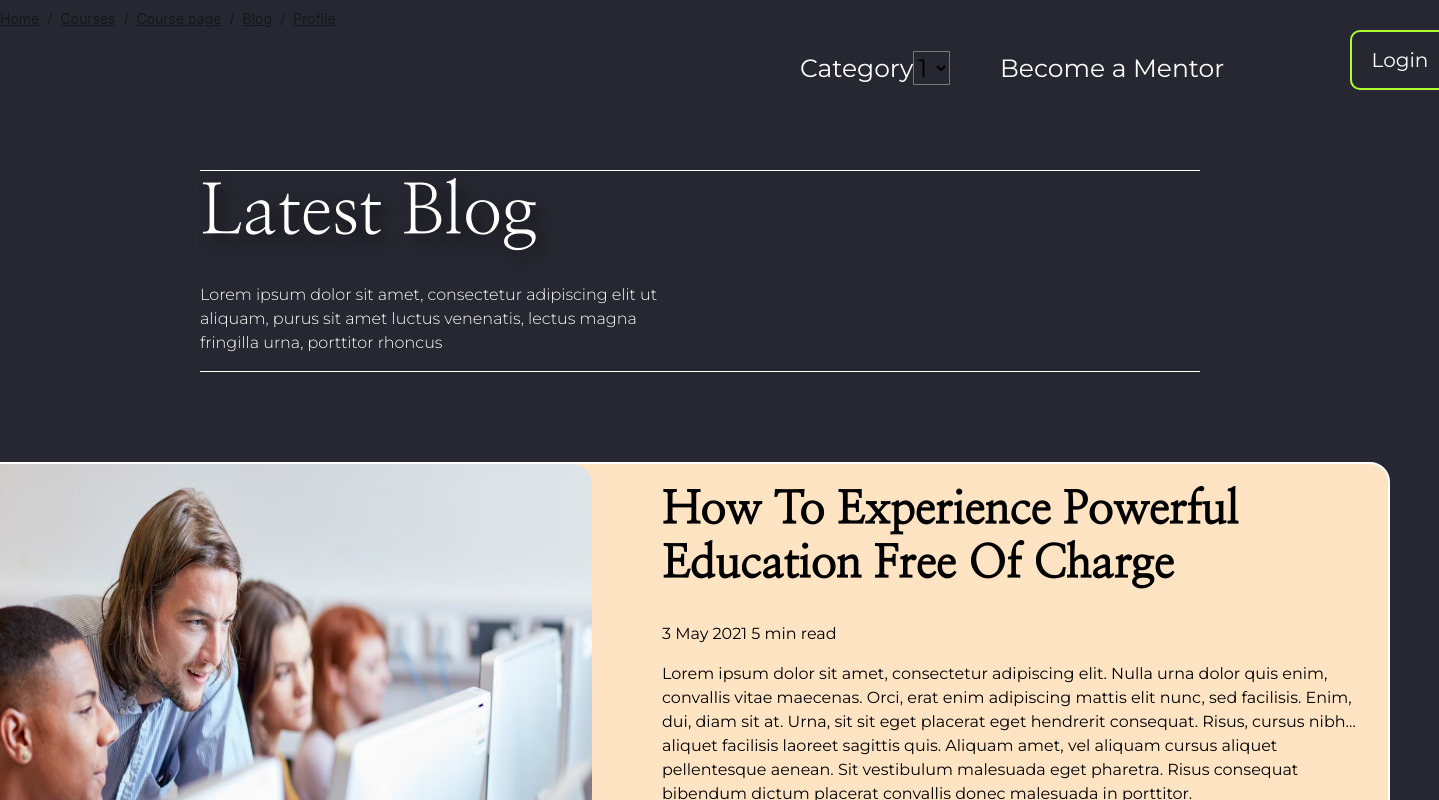
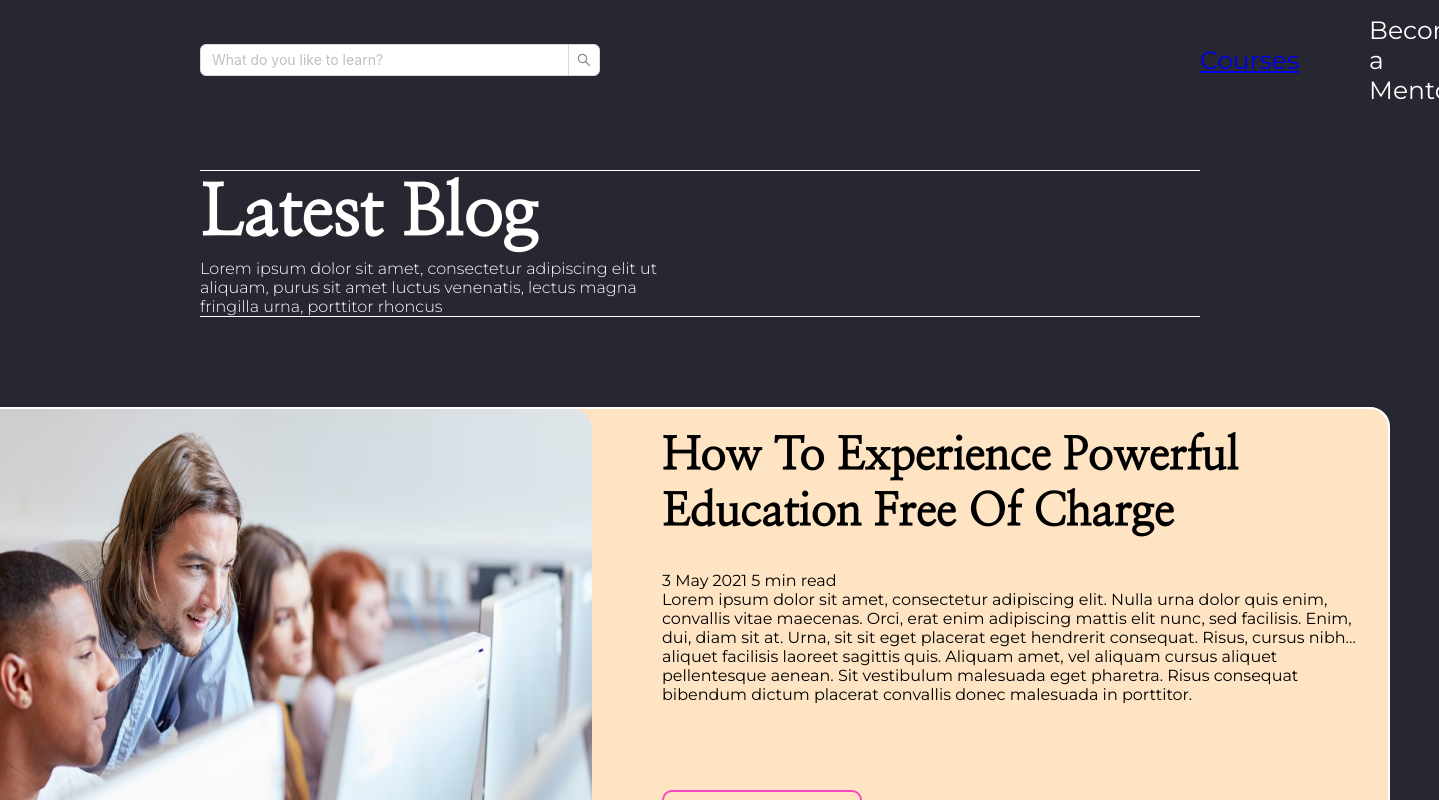
Before and after one commit to diyoran/final, a React (Create React App) app: page /blog in a window 1280 px wide. Shown: the top 800 px of the page, 1439 px wide, since content can reach past the window. Built offline with nearby package versions, Linux system fonts and the light colour scheme; a web font is replaced by a local one.

Commit message:
header was fixed new link added a lot of work

```diff
--- a/public/index.html
+++ b/public/index.html
@@ -5,11 +5,6 @@
   <meta charset="utf-8" />
   <meta name="viewport" content="width=device-width, initial-scale=1" />
   <meta name="description" content="Web site created using create-react-app" />
-  <script src="https://cdn.jsdelivr.net/npm/bootstrap@5.3.3/dist/js/bootstrap.bundle.min.js"
-    integrity="sha384-YvpcrYf0tY3lHB60NNkmXc5s9fDVZLESaAA55NDzOxhy9GkcIdslK1eN7N6jIeHz"
-    crossorigin="anonymous"></script>
-  <link rel="stylesheet" href="https://cdn.jsdelivr.net/npm/bootstrap@5.3.2/dist/css/bootstrap.min.css"
-    integrity="sha384-T3c6CoIi6uLrA9TneNEoa7RxnatzjcDSCmG1MXxSR1GAsXEV/Dwwykc2MPK8M2HN" crossorigin="anonymous" />
   <title>React App</title>
 </head>
 
--- a/src/App.css
+++ b/src/App.css
@@ -52,6 +52,11 @@
     text-decoration: underline;
   }
 
+  a:visited{
+    color: white;
+    text-decoration: none;
+  }
+
   h1{
     width: 100%;
     font-size: 50px;
--- a/src/index.scss
+++ b/src/index.scss
@@ -17,90 +17,42 @@
     position: fixed;
     font-size: 25px;
     font-weight: 400;
-    display: inline;
+    display: flex;
+    align-items: center;
     z-index: 3;
-  }
+    justify-content: space-between;
+    gap: 600px;
 
-  .title {
-    text-align: left;
-    font-size: 50px;
-    text-shadow: .1em .1em .2em rgba(0, 0, 0, 0.6);
-    padding-bottom: 20px;
-    font-family: "Nanum Myeongjo", serif;
-  }
+    &__input{
+      padding-left: 200px;
+    }
 
 
-  .searchbar {
-    width: 25%;
-    background: local;
-    border: 2px solid white;
-    height: 50px;
-    color: white;
-    font-size: 22px;
-    font-weight: 300;
-    border-radius: 5px;
-    position: absolute;
-    top: 40px;
-    left: 230px;
-  }
-
-  .options {
-    position: absolute;
-    top: 50px;
-    left: 800px;
-
-  }
-
-  #select {
-    background: local;
+    &__left {
+      align-items: center;
+      width: 80%;
+      // justify-content: end;
+      display: flex;
+      flex-direction: row;
+      gap: 70px;
+    }
   }
 
   .mentor {
     text-decoration: none;
     color: white;
-    position: absolute;
-    top: 50px;
-    left: 1000px;
-
   }
-
-
-
-
-
 
   /* BUTTONS START  */
 
 
-
-
-
-
-  .buttons button {
-    width: 100px;
-    height: 60px;
-    border-radius: 10px;
-    font-size: 20px;
-    font-weight: 400;
-    color: white;
-    background: local;
-    border: 2px solid greenyellow;
-    position: absolute;
-    top: 30px;
-    left: 1350px;
+  .login {
+    color: greenyellow;
     display: block;
-
   }
 
   .buttons button:hover {
     background-color: rgb(73, 61, 77);
-  }
-
-  button.singup {
-    background: local;
-    border: 2px solid rgb(250, 70, 190);
-    color: white;
-    margin-left: 170px;
   }
 
   #logout-btn {
@@ -120,14 +72,14 @@
     display: none;
     border: 2px solid greenyellow;
     padding-left: 20px;
+
+    img {
+      width: 50px;
+
+    }
   }
 
-  #profile-btn img {
-    width: 50px;
-
-  }
-
-  .modal{
+  .modal {
     width: 500px;
     height: 500px;
     background-color: aqua;
@@ -156,9 +108,10 @@
     }
 
     ul {
+      width: 900px;
       display: flex;
       flex-direction: row;
-      justify-content: space-evenly;
+      justify-content: space-between;
       align-items: end;
       padding-top: 50px;
     }
@@ -192,6 +145,7 @@
   }
 
   .banner {
+    width: 1750px;
     display: flex;
     flex-direction: row;
     margin: 0px 60px;
@@ -201,7 +155,7 @@
     background-size: cover;
     color: black;
     // width: 1800px;
-    height: 750px;
+    height: 650px;
     position: relative;
     top: 180px;
   }
@@ -238,23 +192,24 @@
   }
 
   .footer-articles {
-    width: 1000px;
+    width: 800px;
     height: 300px;
     display: flex;
     flex-direction: row;
     margin-top: 50px;
-    gap: 80px;
+    gap: 30px;
 
   }
 
-  .footer-articles li {
+  .footer-articles a {
     width: 200px;
     padding-top: 15px;
-    cursor: pointer;
+    flex-direction: column;
   }
 
   .footer-articles ul h3 {
     text-decoration: underline;
+    width: 300px;
   }
 
   .cards {
@@ -337,7 +292,7 @@
   .counter {
     color: rgb(255, 255, 255);
     width: 1800px;
-    margin: 150px 0 0;
+    margin: 150px 0 150px;
     display: flex;
     justify-content: center;
 
@@ -376,6 +331,7 @@
   }
 
   .table {
+    height: 500px;
     width: 1400px;
     margin: 50px 150px;
     display: flex;
@@ -384,11 +340,11 @@
 
     &__img {
       width: 500px;
+      height: 400px;
     }
 
     &__title {
       font-size: 50px;
-      padding-bottom: 20px;
     }
 
     &__text {
@@ -456,6 +412,7 @@
 
     .title {
       font-size: 70px;
+      font-family: "Nanum Myeongjo", serif;
     }
 
     p {
@@ -928,12 +885,12 @@
 
   }
 
-  .profile--list--breadcrumb{
+  .profile--list--breadcrumb {
     margin-left: 500px;
     text-align: center;
     width: 500px;
   }
 
-  .course-page-blog{
+  .course-page-blog {
     margin-left: 200px;
   }
--- a/src/layout/footer.js
+++ b/src/layout/footer.js
@@ -16,22 +16,22 @@ export default function Footer() {
                 <div className='footer-articles'>
                     <ul>
                         <h3>About</h3>
-                        <li>About us</li>
-                        <li>Courses</li>
-                        <li>Mentor</li>
-                        <li>Contact us</li>
+                        <a>About us</a>
+                        <a>Courses</a>
+                        <a>Mentor</a>
+                        <a>Contact us</a>
                     </ul>
                     <ul>
                         <h3>Support</h3>
-                        <li>Careers</li>
-                        <li>Help & Support</li>
-                        <li>Blog</li>
+                        <a>Careers</a>
+                        <a>Help & Support</a>
+                        <a>Blog</a>
                     </ul>
                     <ul>
                         <h3>Company</h3>
-                        <li>Privacy Policy</li>
-                        <li>Terms and Condition</li>
-                        <li>Code of Conduct</li>
+                        <a>Privacy Policy</a>
+                        <a>Terms and Condition</a>
+                        <a>Code of Conduct</a>
 
                     </ul>
                 </div>
--- a/src/layout/header.js
+++ b/src/layout/header.js
@@ -3,15 +3,32 @@ import profile from '../img/icons/person.svg'
 import BreadCrumb from '../components/BreadCrumb/breadcrumb'
 import { Fragment, useState } from "react";
 import { Modal } from "antd";
+import { Input, Space } from 'antd';
 
 
 export default function Header() {
     const [IsOpenModal, setIsOpenModal] = useState(false)
     const handleClickModal = () => setIsOpenModal(prev => !prev)
 
+    const { Search } = Input;
+    const onSearch = (value, _e, info) => console.log(info?.source, value);
+    const Searchbar = () => (
+        <Space direction="vertical">
+            <Search
+                placeholder="What do you like to learn?"
+                onSearch={onSearch}
+                style={{
+                    width: 400,
+                }}
+            />
+
+        </Space>
+
+    )
+
     return (
         <Fragment>
-            <Modal open={IsOpenModal} style={{backgroundColor:"black"}} title={"Create New Account or Login"} onOk={handleClickModal} onCancel={handleClickModal}>
+            <Modal open={IsOpenModal} style={{ backgroundColor: "black" }} title={"Create New Account or Login"} onOk={handleClickModal} onCancel={handleClickModal}>
 
             </Modal>
 
@@ -19,33 +36,17 @@ export default function Header() {
 
                 <div className='navbar'>
 
-                    <BreadCrumb />
-                    {/* <input type="search" placeholder='Search bar' className='searchbar' /> */}
-
-                    <div className='options'>
-                        <label htmlFor='#select'>Category</label>
-
-                        <select id='select'>
-                            <option>
-                                1
-                            </option>
-                            <option>
-                                2
-                            </option>
-                            <option>
-                                3
-                            </option>
-                        </select>
+                    {/* <BreadCrumb /> */}
+                    <div className="navbar__input">
+                        <Searchbar />
                     </div>
 
-                    <a href="!" className='mentor'>Become a Mentor</a>
-
-                    <div className='buttons'>
-                        <button className='login' onClick={handleClickModal}>Login</button>
-                        <button className='singup' onClick={handleClickModal}>Sing Up</button>
-                        <button className='logout' id='logout-btn'>Logout</button>
+                    <div className="navbar__left">
+                        <a href="/courses">Courses</a>
+                        <a href="/main#mentor-link" className='mentor'>Become a Mentor</a>
+                        <a className='login' onClick={handleClickModal}>Login</a>
+                        <a className='logout' id='logout-btn'>Logout</a>
                         <button id='profile-btn'><img src={profile} alt="profile" /></button>
-
                     </div>
 
 
--- a/src/pages/main.js
+++ b/src/pages/main.js
@@ -42,9 +42,9 @@ export default function Main() {
                     </ul>
                 </div>
 
-                <div className='carosel'>
+                {/* <div className='carosel'>
                     <CarouselFadeExample />
-                </div>
+                </div> */}
 
             </div>
 
@@ -179,9 +179,9 @@ export default function Main() {
                 </ul>
             </div>
 
-            <div className="table">
-                <img className="table__img" src={mentorImg} alt="" />
-                <div className='table__txt'>
+            <div className="table" id='mentor-link'>
+                <img className="table__img" src={mentorImg} alt="error" />
+                <div>
                     <h1 className="table__title">
                         Become a Mentor
                     </h1>
--- a/src/style/adapt.scss
+++ b/src/style/adapt.scss
@@ -68,7 +68,7 @@
         }
 
         .feature {
-            gap: 15px;
+            padding-left: 15px;
 
             img {
                 width: 25px;
```
